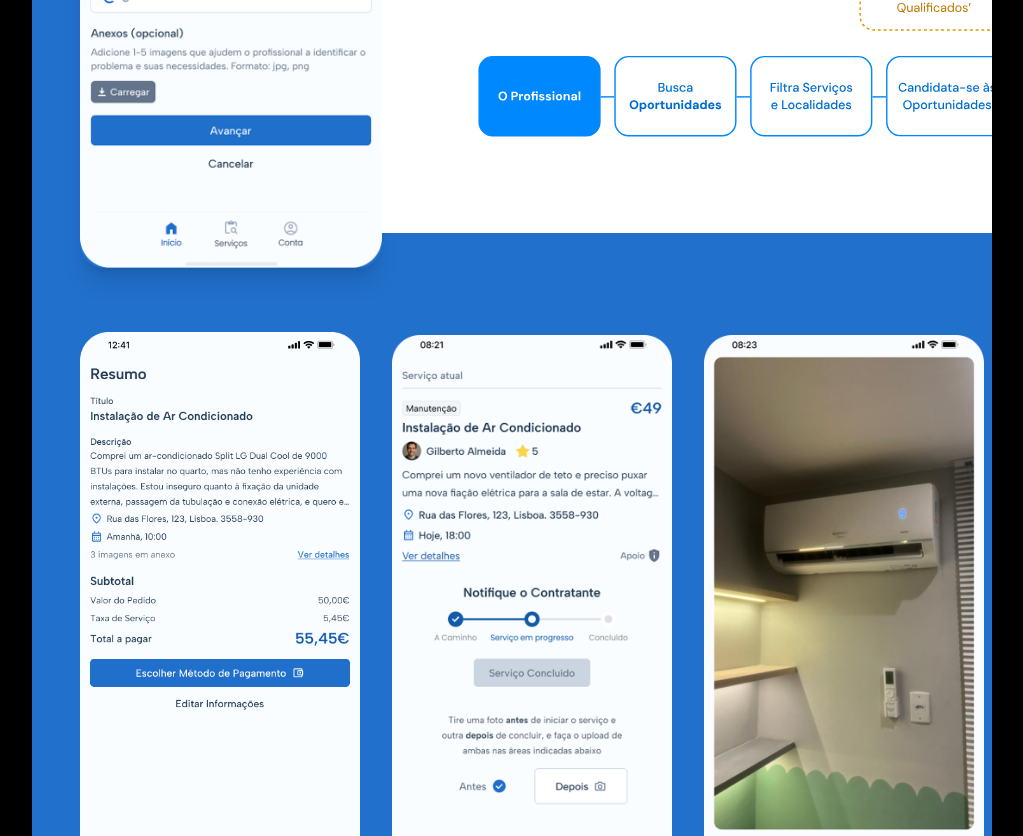
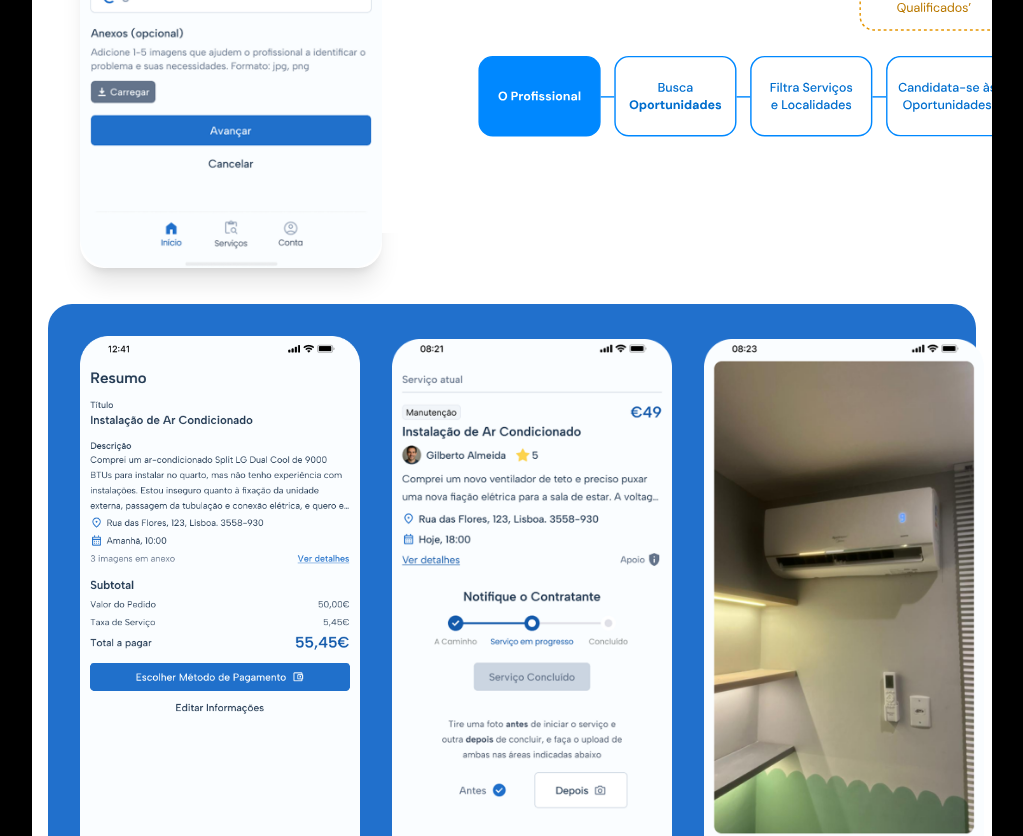
Before and after one commit to oieliasaugusto/portfolio2026, a React (Vite) app: page /projetos/fala-com-a-chris in a window 1280 px wide. Shown: the part 2733-3569 px from the top of the page, without its empty margins (128-1151 px from the left). Built offline with nearby package versions, Linux system fonts and the light colour scheme; a web font is replaced by a local one.

Commit message:
att Chris

```diff
--- a/client/pages/projects/FalaComAChris.tsx
+++ b/client/pages/projects/FalaComAChris.tsx
@@ -42,8 +42,8 @@ export default function FalaComAChris() {
             <img src="/portfolio/ptchris/Chris_BrandDesign.svg" alt="" className="pt-4 md:pt-8 h-auto !rounded-none md:px-24" />
           </div>
 
-          <div className="bg-[#2170CC] w-auto grid grid-cols-1 md:p-4">
-            <div className="flex flex-col md:flex-row content-center items-center !py-8 lg:p-4 gap-4 md:gap-0 w-full">
+          <div className="bg-white flex flex-col items-center md:p-4">
+            <div className="flex flex-col md:flex-row content-center items-center !py-8 lg:p-4 gap-4 md:gap-0">
               <img src="/portfolio/ptchris/Screen1.png" alt="Tela de inicial de busca de profissionais por categoria de serviços" className="h-auto !rounded-3xl max-h-auto md:max-h-[600px] lg:max-h-[650px] object-contain px-4 md:px-0 md:shadow-xl z-index-10" />
               {/* FLUXO DE CADASTRO */}
               <img src="/portfolio/ptchris/1Cadastro.svg" alt="Fluxo de Cadastro de novos usuários"
@@ -51,7 +51,7 @@ export default function FalaComAChris() {
               <img src="/portfolio/ptchris/Screen2.png" alt="Tela de personalização da solicitação de serviços" className="h-auto w-[90%] md:w-auto !rounded-3xl max-h-auto md:max-h-[600px] lg:max-h-[650px]  object-contain shadow-xl z-index-10" />
             </div>
 
-            <div className="flex flex-col md:flex-row items-center gap-y-8 bg-[#2170CC] lg:p-8">
+            <div className="flex flex-col md:flex-row items-center gap-y-8 lg:p-8">
               <img src="/portfolio/ptchris/Screen3.png" alt="" className="h-auto w-auto max-h-auto !rounded-3xl md:max-h-[600px] lg:max-h-[650px] object-contain px-4 md:px-0 md:shadow-xl" />
               {/* FLUXO DE CONTRATAÇÃO */}
               <img src="/portfolio/ptchris/2Contratacao.svg" alt="" className="bg-white p-4 md:p-16 lg:p-24 w-auto !rounded-none h-auto max-h-auto md:max-h-[500px] lg:max-h-[580px] object-contain" />
@@ -59,7 +59,7 @@ export default function FalaComAChris() {
 
             </div>
 
-            <div className="flex flex-col md:flex-row lg:flex-row items-center gap-8 md:gap-8 bg-[#2170CC] px-4 py-8 lg:p-8">
+            <div className="flex flex-col md:flex-row lg:flex-row items-center gap-8 md:gap-8 rounded-3xl bg-[#2170CC] px-4 py-8 lg:p-8 my-12 md:my-1">
               <img src="/portfolio/ptchris/Resumo.png" alt="" className="w-auto md:w-[280px] h-auto max-h-auto lg:max-h-[650px] object-contain" />
               <img src="/portfolio/ptchris/Screen4.png" alt="" className="w-auto md:w-[280px] h-auto max-h-auto lg:max-h-[650px] object-contain" />
               <img src="/portfolio/ptchris/Screen5.png" alt="" className="w-auto md:w-[280px] h-auto max-h-auto lg:max-h-[650px] object-contain" />
```
